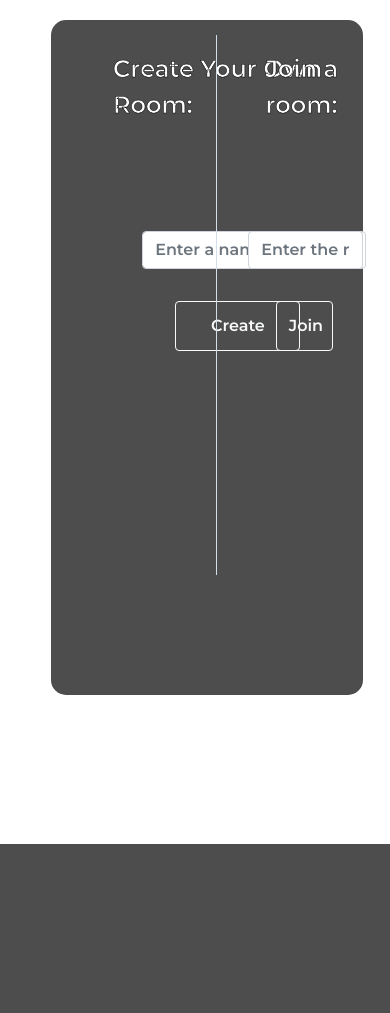
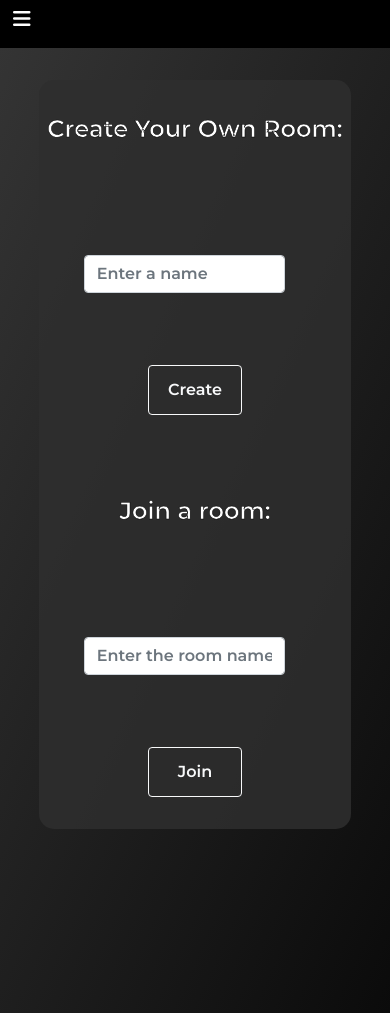
Before and after one commit to adarsh0016/chatapp-flask-socketio, a Flask app: page /create_room in a window 390 px wide. Before the commit the page ends 844 px from the top, so only its background shows below. Run offline with Flask 2, Linux system fonts and the light colour scheme; the visitor is signed in with stand-in values (Sample User, id 1); data comes from the database, SQL or seed files in the repository; data that the repository does not hold is empty; some libraries are stand-ins or nearby versions.

Commit message:
desinged the create_room page, but the input box is not centered.

```diff
--- a/static/styles/chat.css
+++ b/static/styles/chat.css
@@ -209,34 +209,12 @@
         display: none;
     }
 
-    .top_bar{
-        display: block;
-        position: absolute;
-        background-color: rgb(0, 0, 0);
-        top: 0;
-        width: 99.9%;
-        height: 3em;
-        left: 0;
-    }
-
     .transparent-bar{
         background-color: rgba(0, 0, 0, 0.5);
         position: absolute;
         right: 0;
         width: 40%;
         height: 100%;
-    }
-
-    .fa-bars{
-        position: absolute;
-        color: white;
-        z-index: 2;
-        margin-top: 0.9em;
-        margin-left: 0.65em;
-    }
-
-    .fa-bars:hover{
-        cursor: pointer;
     }
 
     #display-message-section {
@@ -271,6 +249,7 @@
     .form-rounded{
         margin-left: 4%!important;
         width: 75% !important;
+        bottom: -1.45em;
     }
 
     .btn-circle{
--- a/static/styles/create_room.css
+++ b/static/styles/create_room.css
@@ -3,6 +3,8 @@
 
 .background_create_room{
     margin: 0;
+    background: rgb(53,53,53);
+    background: linear-gradient(114deg, rgba(53,53,53,1) 0%, rgba(11,11,11,1) 100%);
     height: 100%;
     width: 100%;
     font-family: 'montserrat';
@@ -30,20 +32,22 @@
 .create_room{
     color: #ffffff;
     position: absolute;
-    margin-left: 20%;
     margin-top: 5%;
     padding-top: 5%;
+    width: 50%;
+    text-align: center;
 }
 
 .join_room{
     color: #ffffff;
     position: absolute;
-    margin-left: 53%;
+    width: 50%;
+    margin-left: 50%;
     margin-top: 5%;
     border-left: 0.5px solid #d3deeb;
     height: 80%;
     padding-top: 5%;
-    padding-left: 10%;
+    text-align: center;
 }
 
 .text{
@@ -53,23 +57,78 @@
     -webkit-text-stroke-color: rgb(0, 0, 0);
 }
 
+.create_text{
+    text-align: center;
+}
+
+.create_input{
+    position: relative;
+    margin-left: 80%;
+}
+
 .btn-outline-light{
     height: 50px;
     width: 50%;
 }
 
-.create_input{
-    margin-left: 13%;
-}
-
 .create_button{
-    margin-left: 25%;
+    margin: 0 auto;
+    display: block !important;
+    width: 30%;
 }
 
 .join_text{
-    margin-left: 15%;
+    text-align: center;
+}
+
+.join_input{
+    position: relative;
+    margin-left: 80%;
 }
 
 .join_button{
-    margin-left: 24%;
+    margin: 0 auto;
+    display: block !important;
+    width: 30%;
 }
+
+@media only screen and (max-width: 875px){
+
+    .background_create_room{
+        height: 120%;
+    }
+
+    .center_block{
+        margin-left: 10%;
+        margin-top: 5em;
+        padding-bottom: 1em;
+        height: auto;
+    }
+
+    .alert{
+        position: absolute;
+        padding-top: 3em;
+    }
+
+    .create_room{
+        position: relative;
+        width: 100%;
+    }
+
+    .join_room{
+        margin-top: 20%;
+        position: relative;
+        width: 100%;
+        margin-left: 0;
+        border-left: 0;
+    }
+
+    input[type='text']{
+        display: block !important;
+        margin: 0 auto;
+        margin-left: 20%;
+        margin-bottom: 2.5em;
+        width: 90%;
+    }
+
+}
--- a/static/styles/header.css
+++ b/static/styles/header.css
@@ -41,6 +41,7 @@ body{
 
 @media only screen and (max-width: 875px) {
     .navbar_left{
+        position: fixed;
         display: block;
         left: 0;
         top: 0;
@@ -48,6 +49,29 @@ body{
         width: 13%;
         background-color: black;
         z-index: 2;
+    }
+
+    .top_bar{
+        display: block;
+        position: fixed;
+        z-index: 1;
+        background-color: rgb(0, 0, 0);
+        top: 0;
+        width: 99.9%;
+        height: 3em;
+        left: 0;
+    }
+
+    .fa-bars{
+        position: fixed;
+        color: white;
+        z-index: 2;
+        margin-top: 0.9em;
+        margin-left: 0.65em;
+    }
+
+    .fa-bars:hover{
+        cursor: pointer;
     }
 
     .user{
--- a/templates/chat.html
+++ b/templates/chat.html
@@ -6,7 +6,6 @@
 
     <div id="main-section">
         <!--room selection-->
-        <div class="top_bar show-mobile"></div>
         <div class="transparent-bar mobile-hide"></div>
         <div id="sidebar" class="mobile-hide">
             <div class="sidebar_with_tilte"></div>
--- a/templates/create_room.html
+++ b/templates/create_room.html
@@ -25,8 +25,8 @@
 
 
          <div class="join_room">
+            <p class="text join_text">Join a room:</p>
             <form action = "{{ url_for('create_room') }}" method = "POST">
-               <p class="text join_text">Join a room:</p>
                <div class="input-group input-group-sm mb-3">
                   <p><input type = "text" name = "join_room_name" placeholder="Enter the room name" required="required" class="form-control join_input"/></p>
                </div>
--- a/templates/header.html
+++ b/templates/header.html
@@ -30,6 +30,7 @@
     <body>
         <div class="background">
             <i class="fas fa-bars fa-lg show-mobile" id="ham"></i>
+            <div class="top_bar show-mobile"></div>
             <nav class="navbar_left mobile-hide">
                 <i class="fas fa-bars fa-lg show-mobile" id="ham_exit"></i>
                 <img src="static\images\person.svg" class="user mobile-hide">
```
Also changed, not shown: static/images/Abstract-Timekeeper.svg (added).
